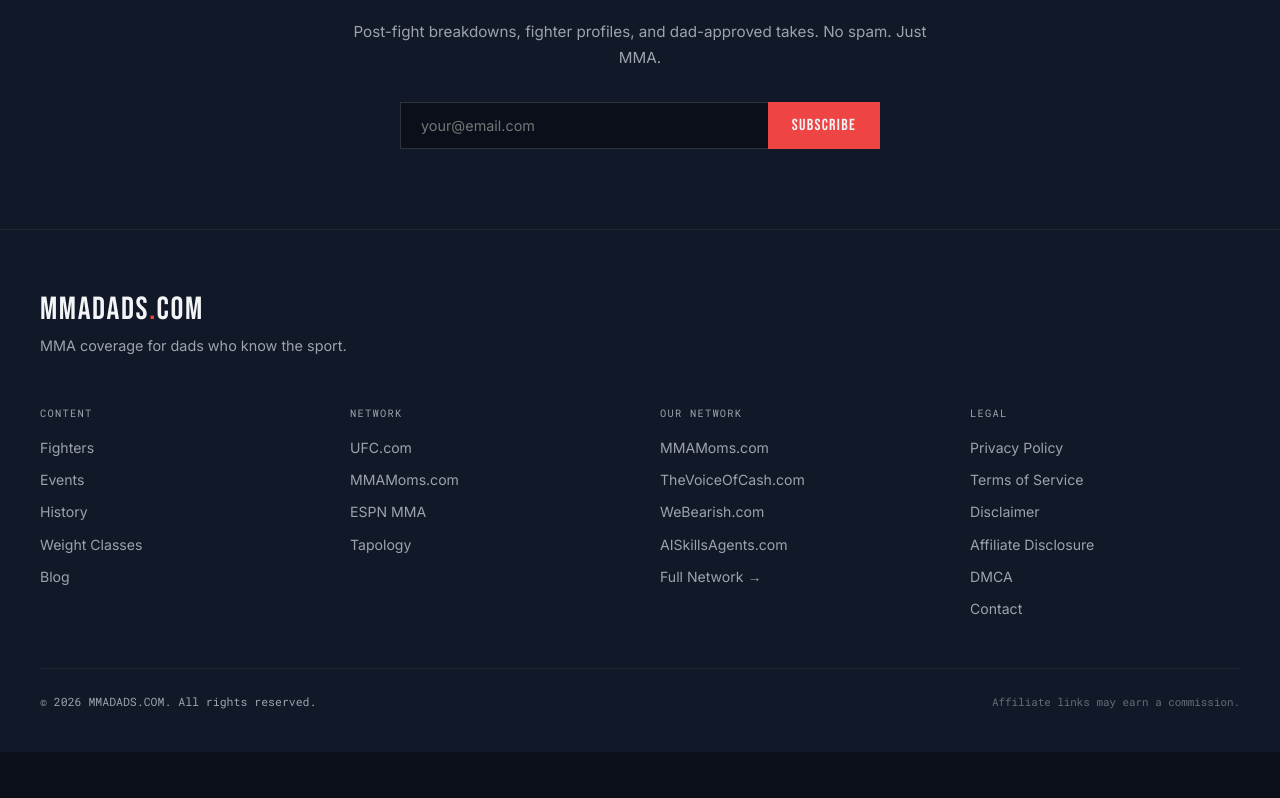
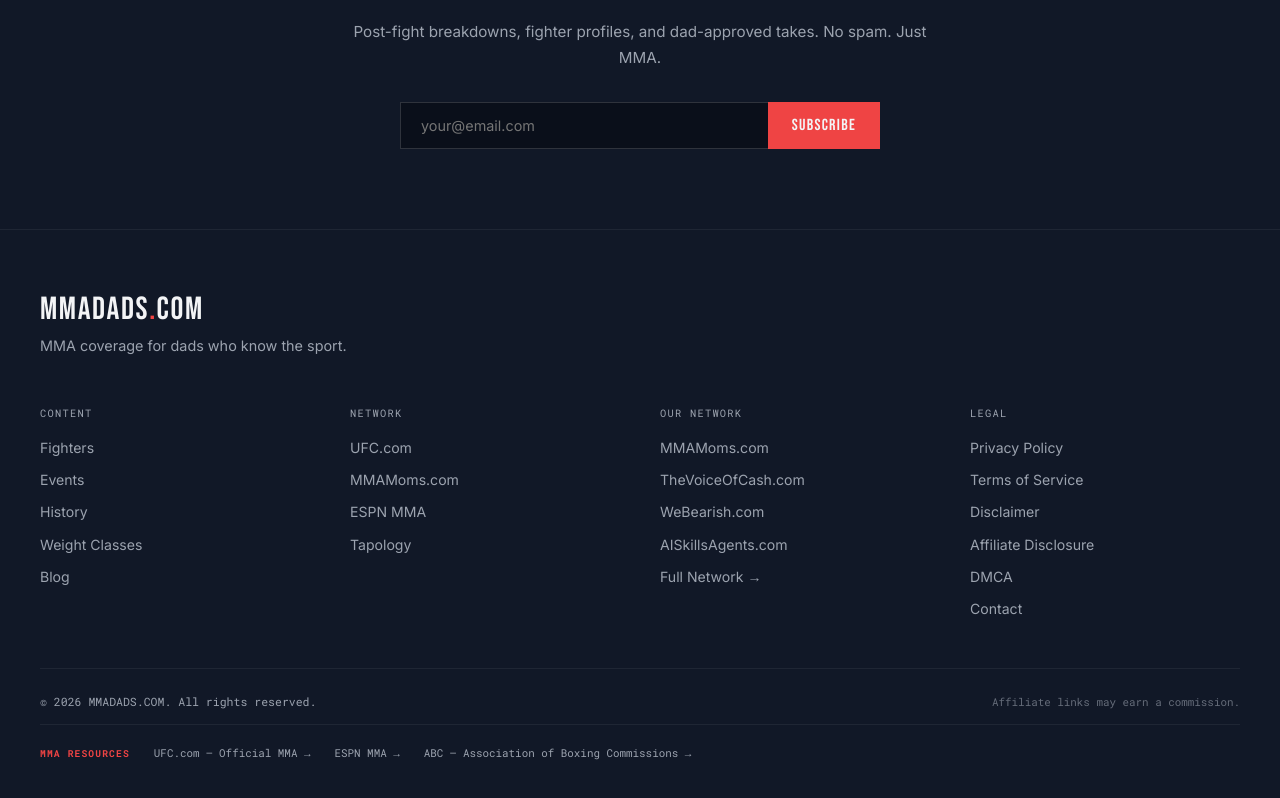
Before and after one commit to abigailleahgoldberg/mmadads, a Next.js app: page / in a window 1280 px wide. Shown: the part 3233-4031 px from the top of the page. Before the commit the page ends 3985 px from the top, so only its background shows below. Built offline with nearby package versions, Linux system fonts and the light colour scheme.

Commit message:
fix: add authority outbound links

```diff
--- a/app/layout.tsx
+++ b/app/layout.tsx
@@ -204,6 +204,12 @@
                 Affiliate links may earn a commission.
               </div>
             </div>
+            <div style={{ display: "flex", gap: "1.5rem", flexWrap: "wrap", alignItems: "center", paddingTop: "1.25rem", borderTop: "1px solid var(--border)", marginTop: "0.75rem" }}>
+              <span style={{ fontFamily: "var(--font-mono)", fontSize: "0.6rem", fontWeight: 700, color: "var(--red)", letterSpacing: "0.12em", textTransform: "uppercase" as const }}>MMA Resources</span>
+              <a href="https://www.ufc.com" target="_blank" rel="noopener noreferrer" style={{ fontFamily: "var(--font-mono)", fontSize: "0.68rem", color: "var(--muted)", textDecoration: "none" }}>UFC.com — Official MMA →</a>
+              <a href="https://www.espn.com/mma/" target="_blank" rel="noopener noreferrer" style={{ fontFamily: "var(--font-mono)", fontSize: "0.68rem", color: "var(--muted)", textDecoration: "none" }}>ESPN MMA →</a>
+              <a href="https://abcboxing.com" target="_blank" rel="noopener noreferrer" style={{ fontFamily: "var(--font-mono)", fontSize: "0.68rem", color: "var(--muted)", textDecoration: "none" }}>ABC — Association of Boxing Commissions →</a>
+            </div>
           </div>
         </footer>
       </body>
```
